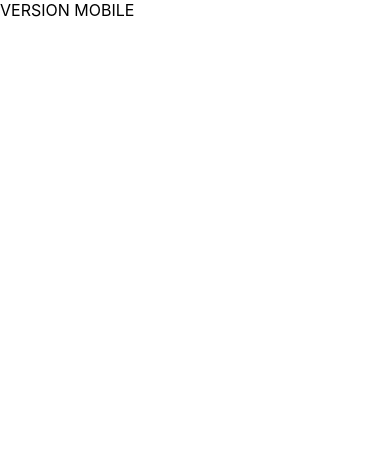
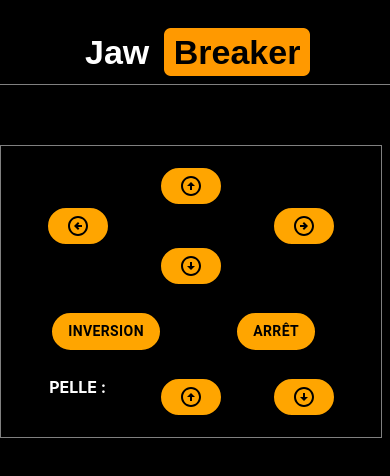
Before and after one commit to Douraid-BEN-HASSEN/battlebot, a React (Create React App) app in the folder web_interface/web_interface/: page /mobile in a window 390 px wide. Shown: the top 476 px of the page. Built offline with nearby package versions, Linux system fonts and the light colour scheme; no server answers.

Commit message:
Updadte version mobile

```diff
--- a/web_interface/web_interface/src/Component/MainComponentMobile/index.tsx
+++ b/web_interface/web_interface/src/Component/MainComponentMobile/index.tsx
@@ -1,9 +1,250 @@
-import React from "react";
+import React, { useState } from "react";
+import { CUSTOM_STYLE } from "../../Constantes/Style";
+import Header from "../Header";
+import ArrowCircleDownOutlinedIcon from "@mui/icons-material/ArrowCircleDownOutlined";
+import ArrowCircleLeftOutlinedIcon from "@mui/icons-material/ArrowCircleLeftOutlined";
+import ArrowCircleRightOutlinedIcon from "@mui/icons-material/ArrowCircleRightOutlined";
+import ArrowCircleUpOutlinedIcon from "@mui/icons-material/ArrowCircleUpOutlined";
+import { Grid, Box, Button } from "@mui/material";
+import {
+  goBack,
+  goFront,
+  turnLeft,
+  turnRight,
+  stopp,
+  upShovel,
+  downShovel,
+} from "../../Functions/Request";
+import { DEFAULT_INFOS_REQUEST } from "../../Constantes/Values";
 
 interface mainComponentMobileProps {}
 
 const MainComponentMobile: React.FC<mainComponentMobileProps> = React.memo(({}) => {
-  return <>VERSION MOBILE</>;
+  const [keyPressed, setKeyPressed] = useState<"" | "z" | "q" | "s" | "d" | "o" | "p" | "a">("");
+  const [isInversion, setIsInversion] = useState<boolean>(false);
+
+  const handleChangeInversion = () => {
+    console.log("handle change inversion ")
+    if (isInversion) setIsInversion(false);
+    else setIsInversion(true);
+  };
+
+  const onClickButton = (value: "z" | "q" | "s" | "d" | "o" | "p" | "a") => {
+    console.log("on click button")
+    setKeyPressed(value);
+    sendRequest(value);
+  };
+
+  const sendRequest = (value: "z" | "q" | "s" | "d" | "o" | "p" | "a") => {
+    console.log("send request")
+    if (value === "z") goFront(DEFAULT_INFOS_REQUEST.address, DEFAULT_INFOS_REQUEST.port, "/test");
+    else if (value === "s")
+      goBack(DEFAULT_INFOS_REQUEST.address, DEFAULT_INFOS_REQUEST.port, "/test");
+    else if (value === "a")
+      stopp(DEFAULT_INFOS_REQUEST.address, DEFAULT_INFOS_REQUEST.port, "/test");
+    else if (value === "o")
+      downShovel(DEFAULT_INFOS_REQUEST.address, DEFAULT_INFOS_REQUEST.port, "/test");
+    else if (value === "p")
+      upShovel(DEFAULT_INFOS_REQUEST.address, DEFAULT_INFOS_REQUEST.port, "/test");
+    else if (value === "q")
+      turnLeft(DEFAULT_INFOS_REQUEST.address, DEFAULT_INFOS_REQUEST.port, "/test", isInversion);
+    else if (value === "d")
+      turnRight(DEFAULT_INFOS_REQUEST.address, DEFAULT_INFOS_REQUEST.port, "/test", isInversion);
+  };
+
+  return (
+    <div
+      style={{
+        height: "100%",
+        position: "absolute",
+        left: "0px",
+        width: "100%",
+        overflow: "hidden",
+        backgroundColor: CUSTOM_STYLE.mainBackgroundColor,
+      }}
+    >
+      {String(isInversion)}
+      <Header
+        style={CUSTOM_STYLE}
+        showHelp={false}
+        infosRequest={{ address: "", port: 0 }}
+        lastAction={""}
+        mode={"avance"}
+      />
+      <Grid
+        container
+        spacing={0}
+        style={{
+          border: CUSTOM_STYLE.borderWidth + " solid " + CUSTOM_STYLE.borderColor,
+          borderRadius: CUSTOM_STYLE.borderRadius,
+          padding: "20px",
+          width: "98%",
+          borderLeft: "1%",
+          backgroundColor: CUSTOM_STYLE.backgroundColor,
+        }}
+      >
+        <Grid item xs={12}></Grid>
+
+        <Grid item xs={4}>
+          <Box display="flex" justifyContent="center" alignItems="center"></Box>
+        </Grid>
+        <Grid item xs={4}>
+          <Box display="flex" justifyContent="center" alignItems="center">
+            <Button
+              onClick={() => onClickButton("z")}
+              sx={{ borderRadius: 28, backgroundColor: CUSTOM_STYLE.backgroundColorButton }}
+              variant="contained"
+              style={{
+                border: CUSTOM_STYLE.borderWidthButton + " solid " + CUSTOM_STYLE.borderColorButton,
+              }}
+              color={keyPressed === "z" ? "primary" : "inherit"}
+            >
+              <ArrowCircleUpOutlinedIcon />
+            </Button>
+          </Box>
+        </Grid>
+        <Grid item xs={4}>
+          <Box display="flex" justifyContent="center" alignItems="center"></Box>
+        </Grid>
+
+        <Grid item xs={4}>
+          <Box display="flex" justifyContent="center" alignItems="center">
+            <Button
+              onClick={() => onClickButton("q")}
+              style={{
+                border: CUSTOM_STYLE.borderWidthButton + " solid " + CUSTOM_STYLE.borderColorButton,
+                backgroundColor: CUSTOM_STYLE.backgroundColorButton,
+              }}
+              sx={{ borderRadius: 28 }}
+              variant="contained"
+              color={keyPressed === "q" ? "primary" : "inherit"}
+            >
+              <ArrowCircleLeftOutlinedIcon />
+            </Button>
+          </Box>
+        </Grid>
+        <Grid item xs={4}>
+          <Box display="flex" justifyContent="center" alignItems="center"></Box>
+        </Grid>
+        <Grid item xs={4}>
+          <Box display="flex" justifyContent="center" alignItems="center">
+            <Button
+              onClick={() => onClickButton("d")}
+              style={{
+                border: CUSTOM_STYLE.borderWidthButton + " solid " + CUSTOM_STYLE.borderColorButton,
+                backgroundColor: CUSTOM_STYLE.backgroundColorButton,
+              }}
+              sx={{ borderRadius: 28 }}
+              variant="contained"
+              color={keyPressed === "d" ? "primary" : "inherit"}
+            >
+              <ArrowCircleRightOutlinedIcon />
+            </Button>
+          </Box>
+        </Grid>
+
+        <Grid item xs={4}>
+          <Box display="flex" justifyContent="center" alignItems="center"></Box>
+        </Grid>
+        <Grid item xs={4}>
+          <Box display="flex" justifyContent="center" alignItems="center">
+            <Button
+              onClick={() => onClickButton("s")}
+              style={{
+                border: CUSTOM_STYLE.borderWidthButton + " solid " + CUSTOM_STYLE.borderColorButton,
+                backgroundColor: CUSTOM_STYLE.backgroundColorButton,
+              }}
+              sx={{ borderRadius: 28 }}
+              variant="contained"
+              color={keyPressed === "s" ? "primary" : "inherit"}
+            >
+              <ArrowCircleDownOutlinedIcon />
+            </Button>
+          </Box>
+        </Grid>
+        <Grid item xs={4}>
+          <Box display="flex" justifyContent="center" alignItems="center"></Box>
+        </Grid>
+
+        <Grid item xs={6} style={{ marginTop: "25px" }}>
+          <Box display="flex" justifyContent="center" alignItems="center">
+            <Button
+              style={{
+                border: CUSTOM_STYLE.borderWidthButton + " solid " + CUSTOM_STYLE.borderColorButton,
+                backgroundColor: CUSTOM_STYLE.backgroundColorButton,
+              }}
+              sx={{ borderRadius: 28, fontWeight: "bold" }}
+              variant="contained"
+              color={isInversion ? "primary" : "inherit"}
+              onClick={handleChangeInversion}
+            >
+              INVERSION
+            </Button>
+          </Box>
+        </Grid>
+
+        <Grid item xs={6} style={{ marginTop: "25px" }}>
+          <Box display="flex" justifyContent={"center"} alignItems="center">
+            <Button
+              style={{
+                border: CUSTOM_STYLE.borderWidthButton + " solid " + CUSTOM_STYLE.borderColorButton,
+                backgroundColor: CUSTOM_STYLE.backgroundColorButton,
+              }}
+              sx={{ borderRadius: 28, fontWeight: "bold" }}
+              variant="contained"
+              onClick={() => onClickButton("a")}
+              color={keyPressed === "a" ? "primary" : "inherit"}
+            >
+              ARRÊT
+            </Button>
+          </Box>
+        </Grid>
+
+        <Grid item xs={4} style={{ marginTop: "25px" }}>
+          <Box
+            display="flex"
+            justifyContent="center"
+            alignItems="center"
+            style={{ fontWeight: "bold", color: CUSTOM_STYLE.fontColor }}
+          >
+            PELLE :
+          </Box>
+        </Grid>
+        <Grid item xs={4} style={{ marginTop: "25px" }}>
+          <Box display="flex" justifyContent="center" alignItems="center">
+            <Button
+              sx={{ borderRadius: 28 }}
+              variant="contained"
+              style={{
+                border: CUSTOM_STYLE.borderWidthButton + " solid " + CUSTOM_STYLE.borderColorButton,
+                backgroundColor: CUSTOM_STYLE.backgroundColorButton,
+              }}
+              color={keyPressed === "o" ? "primary" : "inherit"}
+              onClick={() => onClickButton("o")}
+            >
+              <ArrowCircleUpOutlinedIcon />
+            </Button>
+          </Box>
+        </Grid>
+        <Grid item xs={4} style={{ marginTop: "25px" }}>
+          <Box display="flex" justifyContent="center" alignItems="center">
+            <Button
+              onClick={() => onClickButton("p")}
+              sx={{ borderRadius: 28 }}
+              variant="contained"
+              style={{
+                border: CUSTOM_STYLE.borderWidthButton + " solid " + CUSTOM_STYLE.borderColorButton,
+                backgroundColor: CUSTOM_STYLE.backgroundColorButton,
+              }}
+              color={keyPressed === "p" ? "primary" : "inherit"}
+            >
+              <ArrowCircleDownOutlinedIcon />
+            </Button>
+          </Box>
+        </Grid>
+      </Grid>
+    </div>
+  );
 });
 
 export default MainComponentMobile;
--- a/web_interface/web_interface/src/Functions/Request.js
+++ b/web_interface/web_interface/src/Functions/Request.js
@@ -2,6 +2,7 @@ import axios from "axios"
 
 const sendRequest = (address, port, path, content) => {
     console.log(content)
+
     const requestOptions = {
         method: 'POST',
         mode: 'cors',
@@ -12,6 +13,7 @@ const sendRequest = (address, port, path, content) => {
         })
     }
     fetch("http://10.3.2.25:80/api/send_orders/", requestOptions).then(response => console.log(response))
+
 }
 
 
@@ -42,7 +44,7 @@ const goFront = (address, port, path) => {
     sendRequest(address, port, path, {
         topic: 'send_order', message: {
             time: 1,
-            left_wheel: 1,
+            left_wheel: 1 /*1 */,
             right_wheel: 1,
             order_id: 1,
             shovel: -2
```
